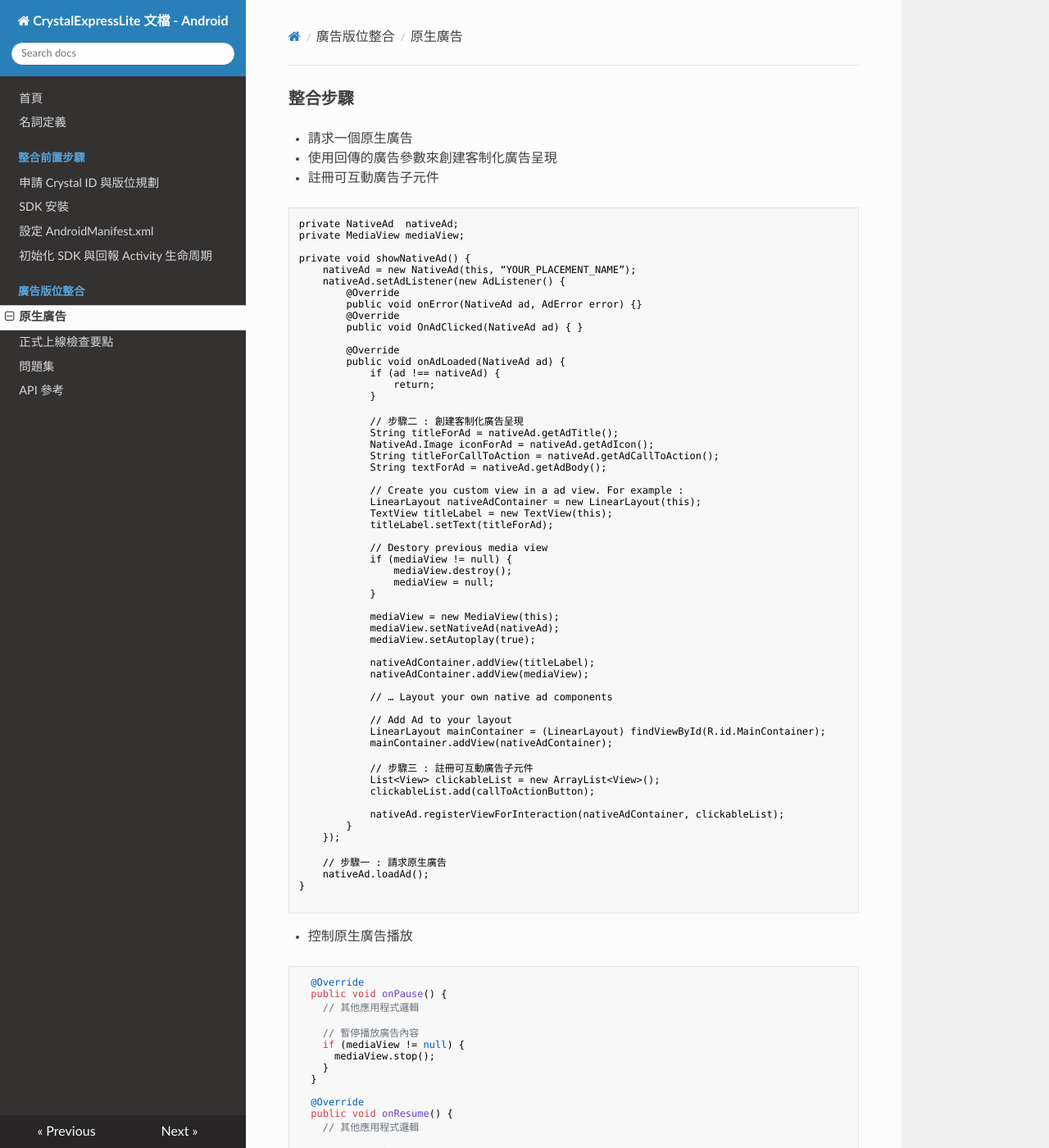
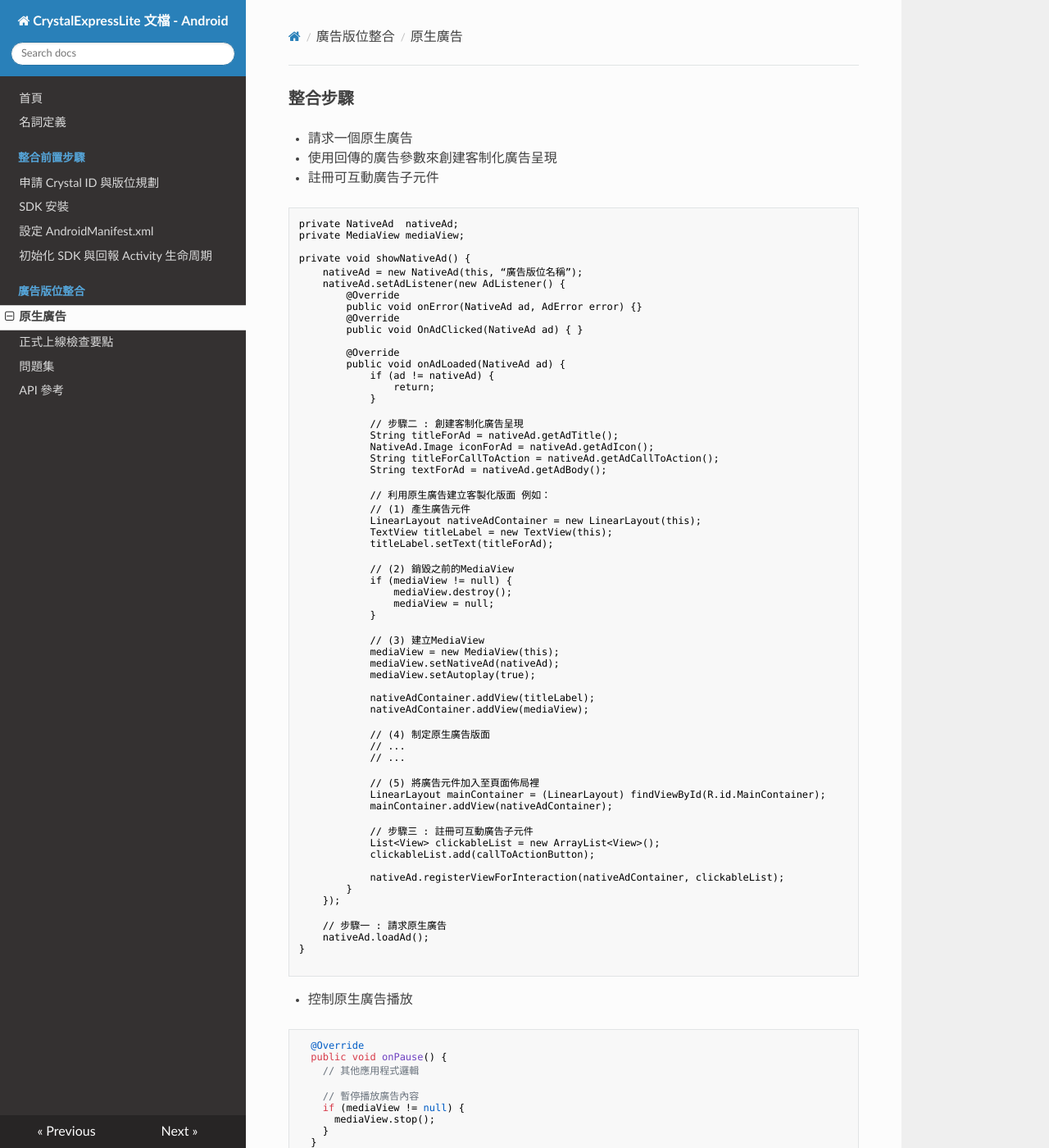
Before and after one commit to intowow/CrystalExpressLiteDocumentation-Android-zh_CN, an MkDocs documentation site: the page built from docs/native-ad-integration.md, in a window 1280 px wide and 1400 px high. Shown: the whole window at 82% size. Built offline with MkDocs 1.6.1, drawn with Linux system fonts in a browser that asks for light colours; nearby versions of some CDN libraries; old or Windows-style settings are respelled for this version of MkDocs.

Commit message:
Modify native-ad-integration.md

```diff
--- a/docs/native-ad-integration.md
+++ b/docs/native-ad-integration.md
@@ -8,7 +8,7 @@ private NativeAd  nativeAd;
 private MediaView mediaView;
 
 private void showNativeAd() {
-    nativeAd = new NativeAd(this, “YOUR_PLACEMENT_NAME”);
+    nativeAd = new NativeAd(this, “廣告版位名稱”);
     nativeAd.setAdListener(new AdListener() {
         @Override
         public void onError(NativeAd ad, AdError error) {}
@@ -17,7 +17,7 @@ private void showNativeAd() {
 
         @Override
         public void onAdLoaded(NativeAd ad) {
-            if (ad !== nativeAd) {
+            if (ad != nativeAd) {
                 return;
             }
 
@@ -27,17 +27,19 @@ private void showNativeAd() {
             String titleForCallToAction = nativeAd.getAdCallToAction();
             String textForAd = nativeAd.getAdBody();
 
-            // Create you custom view in a ad view. For example :
+            // 利用原生廣告建立客製化版面 例如：
+            // (1) 產生廣告元件
             LinearLayout nativeAdContainer = new LinearLayout(this);
             TextView titleLabel = new TextView(this);
             titleLabel.setText(titleForAd);
 
-			// Destory previous media view
+			// (2) 銷毀之前的MediaView
 			if (mediaView != null) {
 				mediaView.destroy();
 				mediaView = null;
 			}
 
+            // (3) 建立MediaView
             mediaView = new MediaView(this);
             mediaView.setNativeAd(nativeAd);
             mediaView.setAutoplay(true);
@@ -45,9 +47,11 @@ private void showNativeAd() {
             nativeAdContainer.addView(titleLabel);
             nativeAdContainer.addView(mediaView);
 
-            // … Layout your own native ad components
+            // (4) 制定原生廣告版面
+            // ...
+            // ...
 
-            // Add Ad to your layout
+            // (5) 將廣告元件加入至頁面佈局裡
             LinearLayout mainContainer = (LinearLayout) findViewById(R.id.MainContainer);
             mainContainer.addView(nativeAdContainer);
 
```
